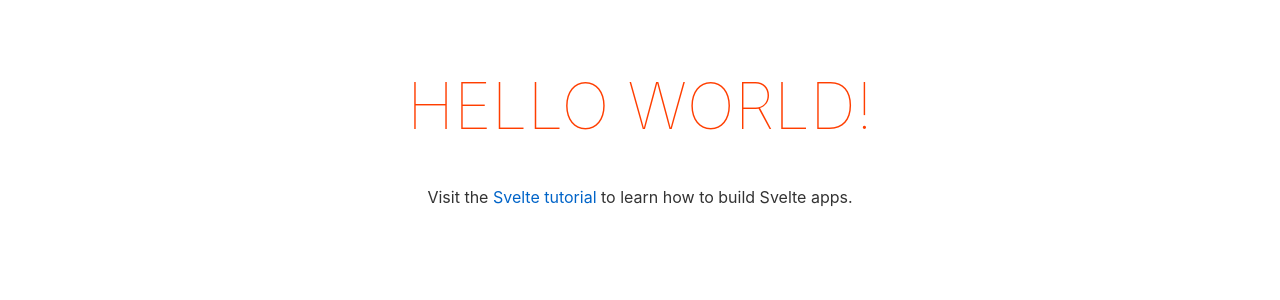
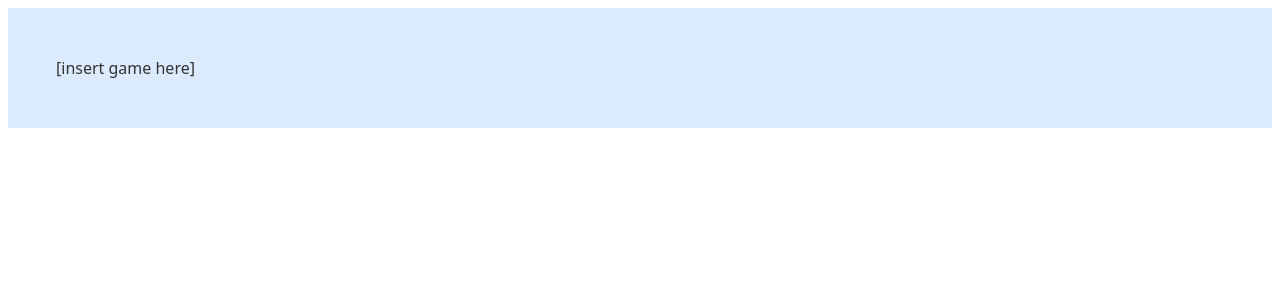
Before and after one commit to bkeating/bitcoin-billionaire, a Svelte app: page / in a window 1280 px wide. Shown: the top 300 px of the page. Built offline with nearby package versions, Linux system fonts and the light colour scheme.

Commit message:
adds tailwind, initial component

```diff
--- a/mockups/welcome-screen.html
+++ b/mockups/welcome-screen.html
@@ -1,2 +1,2 @@
 <link href="./styles.css" rel="stylesheet" type="text/css" />
-<div class="screen"></div>
+<div class="screen">sdflashdgksag;hksagsd;hgds;fgsda;gsd;gsh</div>
--- /dev/null
+++ b/postcss.config.js
@@ -0,0 +1,6 @@
+module.exports = {
+  plugins: {
+    tailwindcss: {},
+    autoprefixer: {},
+  },
+}
--- a/rollup.config.js
+++ b/rollup.config.js
@@ -4,6 +4,7 @@ import resolve from '@rollup/plugin-node-resolve';
 import livereload from 'rollup-plugin-livereload';
 import { terser } from 'rollup-plugin-terser';
 import css from 'rollup-plugin-css-only';
+import sveltePreprocess from "svelte-preprocess";
 
 const production = !process.env.ROLLUP_WATCH;
 
@@ -41,7 +42,11 @@ export default {
 			compilerOptions: {
 				// enable run-time checks when not in production
 				dev: !production
-			}
+			},
+			preprocess: sveltePreprocess({
+				sourceMap: !production,
+				postcss: true,
+			})
 		}),
 		// we'll extract any component CSS out into
 		// a separate file - better for performance
--- a/src/App.svelte
+++ b/src/App.svelte
@@ -1,30 +1,11 @@
 <script>
-	export let name;
+	import GameWraper from './GameWrapper.svelte';
 </script>
 
-<main>
-	<h1>Hello {name}!</h1>
-	<p>Visit the <a href="https://svelte.dev/tutorial">Svelte tutorial</a> to learn how to build Svelte apps.</p>
-</main>
+<GameWraper />
 
-<style>
-	main {
-		text-align: center;
-		padding: 1em;
-		max-width: 240px;
-		margin: 0 auto;
-	}
-
-	h1 {
-		color: #ff3e00;
-		text-transform: uppercase;
-		font-size: 4em;
-		font-weight: 100;
-	}
-
-	@media (min-width: 640px) {
-		main {
-			max-width: none;
-		}
-	}
+<style global>
+  @tailwind base;
+  @tailwind components;
+  @tailwind utilities;
 </style>
--- /dev/null
+++ b/src/GameWrapper.svelte
@@ -0,0 +1,3 @@
+<div class="bg-blue-100 max-w-7xl mx-auto p-12">
+  [insert game here]
+</div>
--- a/src/main.js
+++ b/src/main.js
@@ -1,10 +1,5 @@
 import App from './App.svelte';
 
-const app = new App({
-	target: document.body,
-	props: {
-		name: 'world'
-	}
-});
+const app = new App({ target: document.body });
 
 export default app;
--- /dev/null
+++ b/tailwind.config.js
@@ -0,0 +1,20 @@
+module.exports = {
+  purge: {
+    enabled: !process.env.ROLLUP_WATCH,
+    content: ['./public/index.html', './src/**/*.svelte'],
+    options: {
+      defaultExtractor: content => [
+        ...(content.match(/[^<>"'`\s]*[^<>"'`\s:]/g) || []),
+        ...(content.match(/(?<=class:)[^=>\/\s]*/g) || []),
+      ],
+    },
+  },
+  darkMode: false, // or 'media' or 'class'
+  theme: {
+    extend: {},
+  },
+  variants: {
+    extend: {},
+  },
+  plugins: [],
+}
```
Also changed, not shown: package.json (+6 -1 lines), 1 other file (tests, documents, lock files or other folders).
